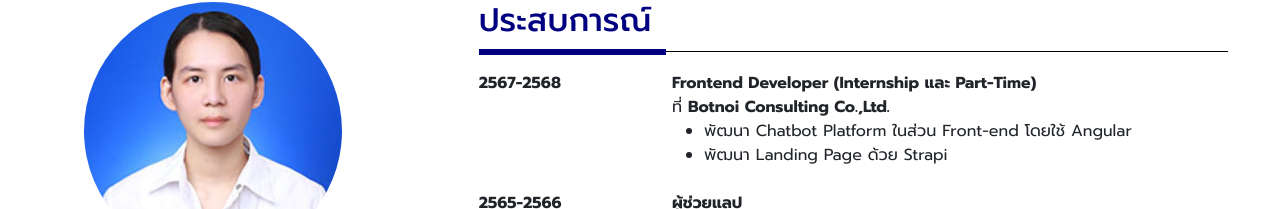
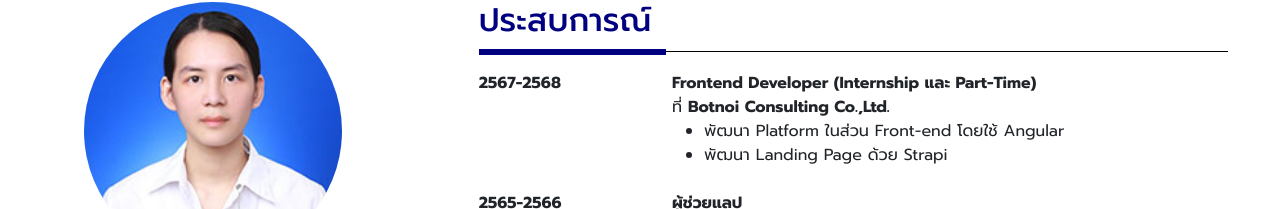
Before and after one commit to JxnxSa/Resume, a React (Vite) app: page / in a window 1280 px wide. Shown: the part 118-327 px from the top of the page. Built offline with nearby package versions, Linux system fonts and the light colour scheme.

Commit message:
Edit experience detail

```diff
--- a/src/components/Experience.jsx
+++ b/src/components/Experience.jsx
@@ -13,7 +13,7 @@ function Experience() {
           <div className="fw-bold">Frontend Developer (Internship และ Part-Time)</div>
           <div>ที่ <span className="fw-bold">Botnoi Consulting Co.,Ltd.</span></div>
           <ul>
-            <li>พัฒนา Chatbot Platform ในส่วน Front-end โดยใช้ Angular</li>
+            <li>พัฒนา Platform ในส่วน Front-end โดยใช้ Angular</li>
             <li>พัฒนา Landing Page ด้วย Strapi</li>
           </ul>
         </div>
```
